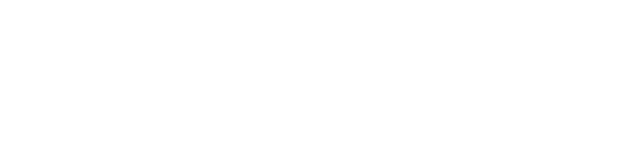
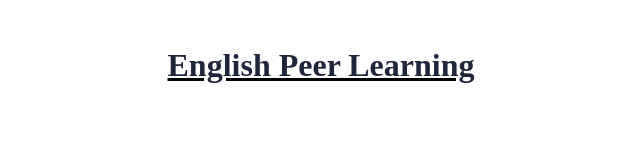
Before and after one commit to SuhasSP-SSP/SSP, a plain HTML site: page index.html in a window 1280 px wide. Shown: the whole page, without its empty margins (319-959 px from the left). Drawn offline with Linux system fonts and the light colour scheme.

Commit message:
Update index.html

```diff
--- a/index.html
+++ b/index.html
@@ -1,5 +1,12 @@
 <html>
+<head>
+<title>English Peer Learning</title>
 <meta name="viewport" content="width=device-width, initial-scale=1, shrink-to-fit=no" />
+</head>
+<body>
+<br>
+<center><u><h1 style="color:#1f263c";>English Peer Learning</h1></u></center>
+<br>
 <script type="text/javascript">
 (function(d,s,id,u){
   if (d.getElementById(id)) return;
@@ -9,4 +16,5 @@
   sjs.parentNode.insertBefore(js, sjs);
 }(document, 'script', 'os-widget-jssdk', 'https://www.opinionstage.com/assets/loader.js'));
 </script><div id="os-widget-965730" class="os_widget" data-path="/ssp-assistant/test-your-general-knowledge" data-of="ssp-assistant" data-opinionstage-widget="ca006aa0-5861-4311-a219-6d18a20a249a"></div>
+</body>
 </html>
```
